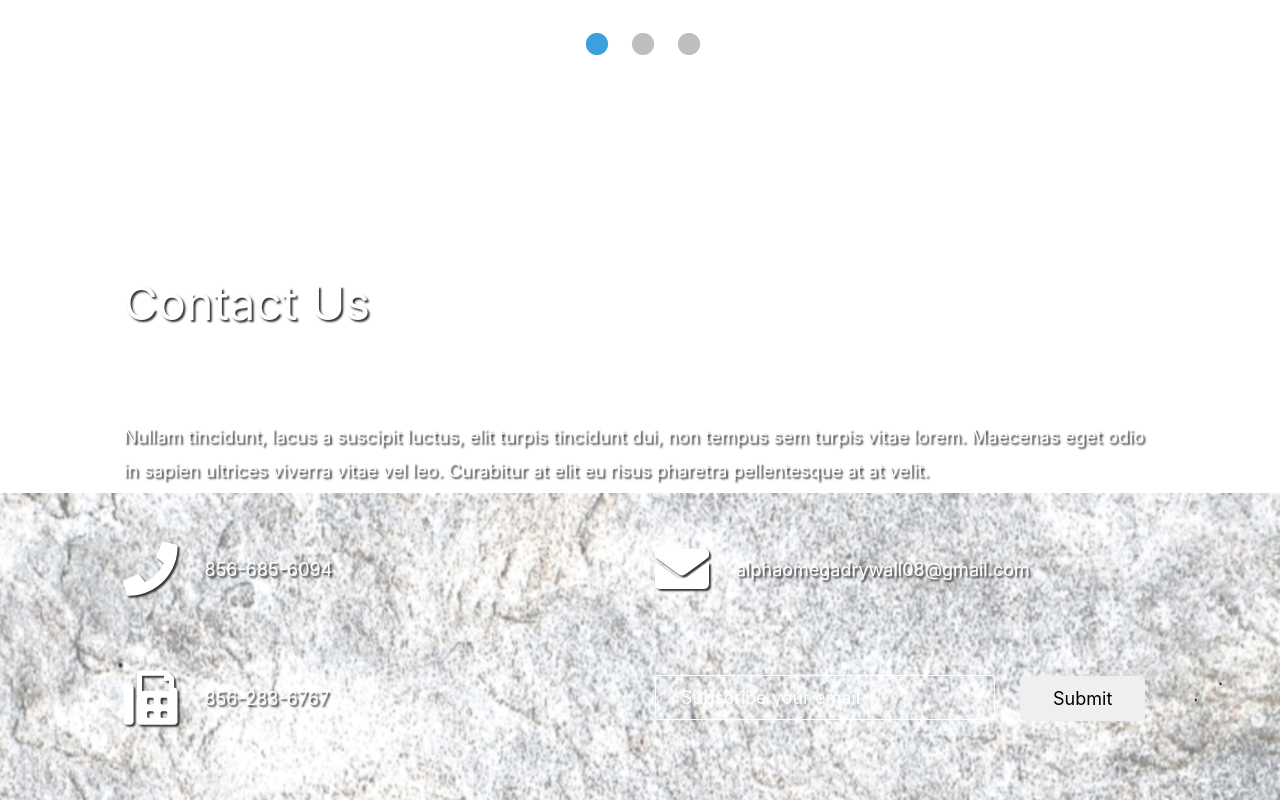
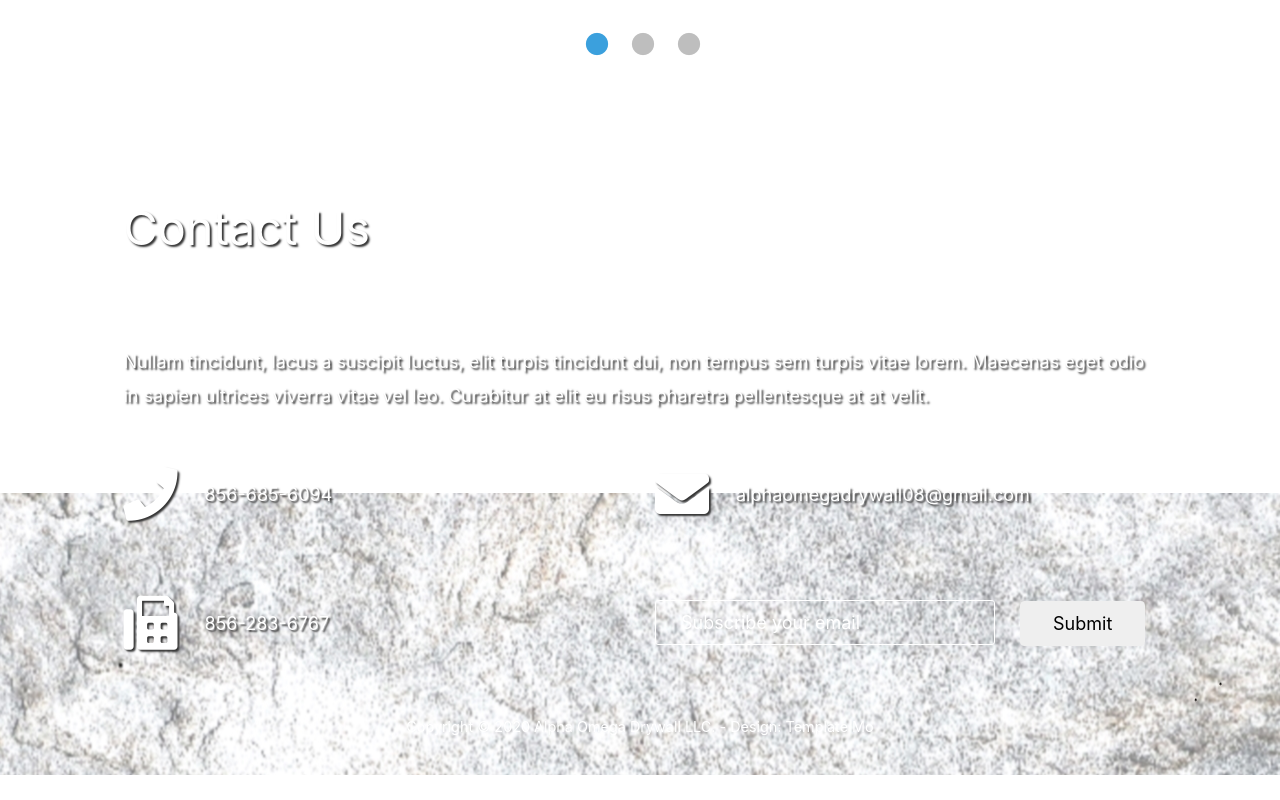
Before and after one commit to Dans7an/alphaomegaLLC, a plain HTML site: page index.html in a window 1280 px wide. Shown: the part 2556-3356 px from the top of the page. After the commit the page ends 3331 px from the top, so only its background shows below. Drawn offline with Linux system fonts and the light colour scheme.

Commit message:
updated min height on bottom image

```diff
--- a/css/templatemo-style.css
+++ b/css/templatemo-style.css
@@ -419,10 +419,10 @@ figure.effect-honey:hover h2 i {
   background-image: url(../img/alpha.jpg);
   background-position: center;
   background-repeat: no-repeat;
-/*  min-height: 850px;
+/*   min-height: 850px; */
   position: relative;
   padding-bottom: 50px;
-  padding-top: 60px;*/
+  padding-top: 60px;
 }
 
 .tm-underline {
```
